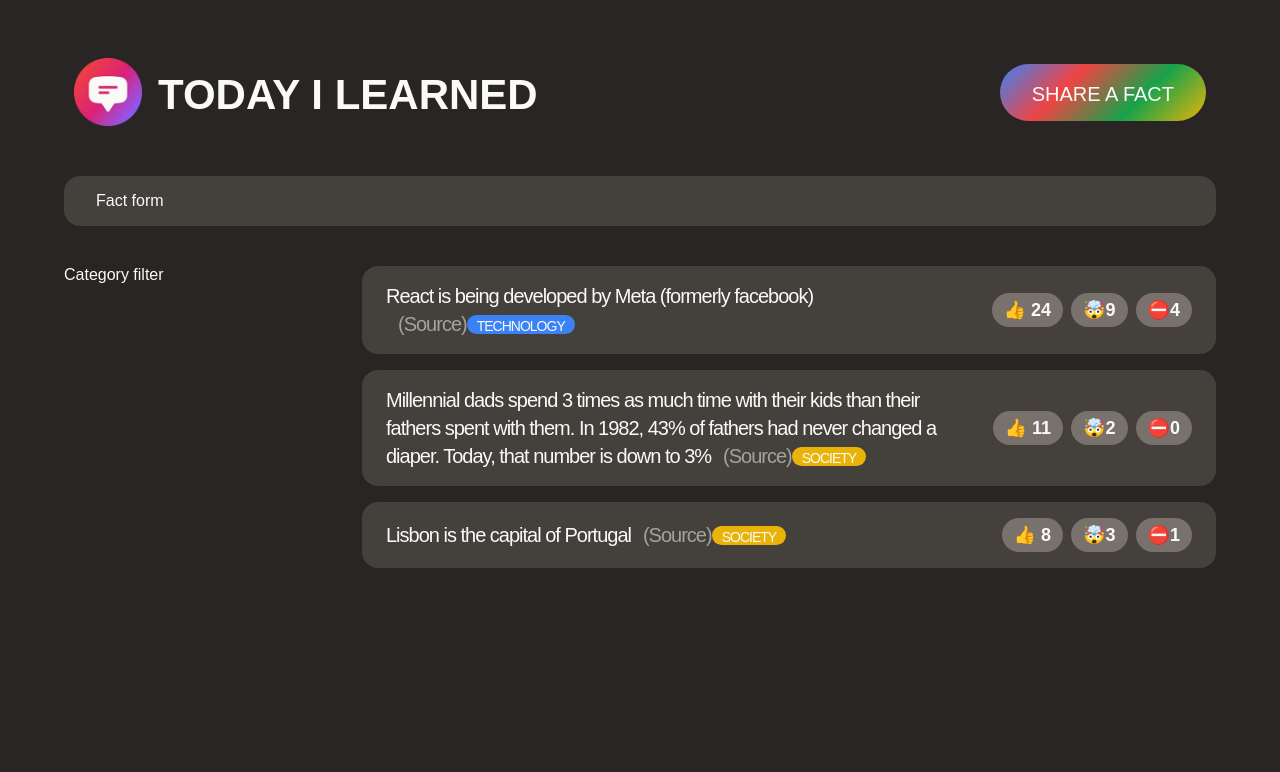
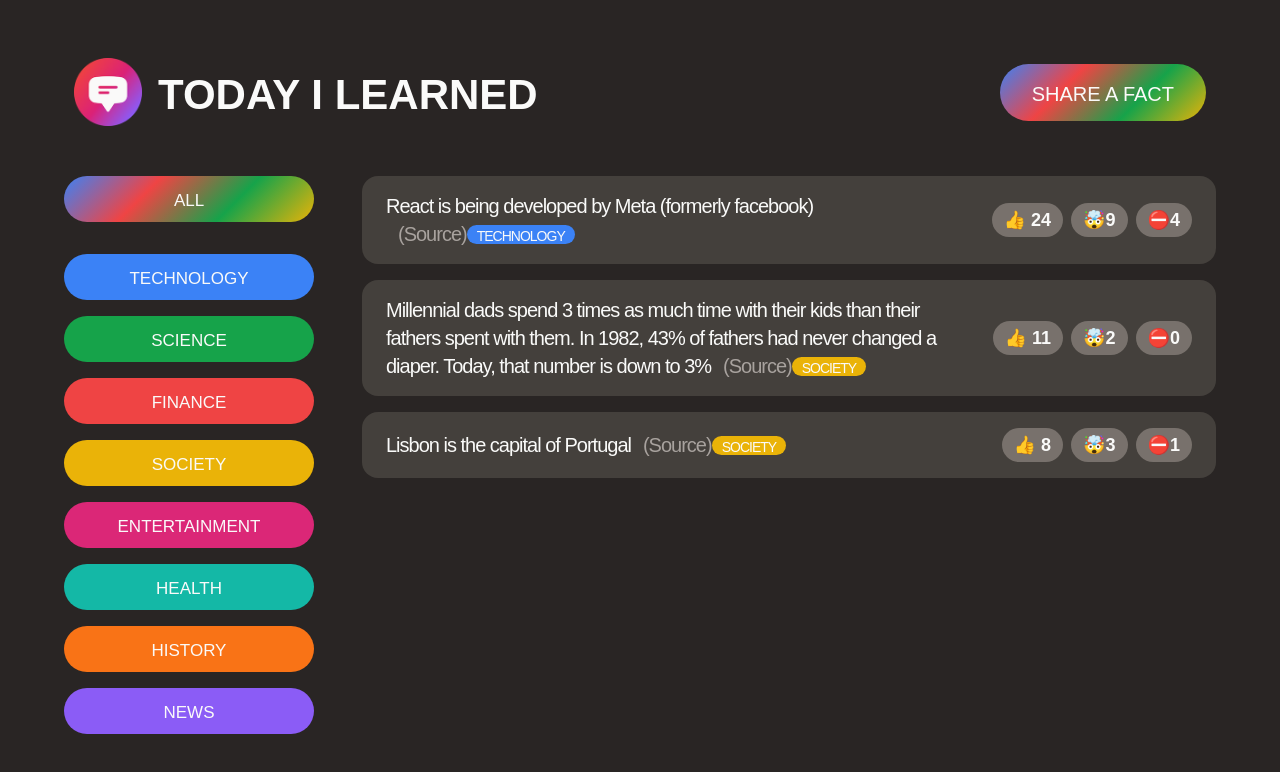
Before and after one commit to NMY0d4/Crash-Course-Training, a React (Create React App) app: page / in a window 1280 px wide. Shown: the top 772 px of the page. Built offline with nearby package versions, Linux system fonts and the light colour scheme; a web font is replaced by a local one.

Commit message:
add showForm fucntionality

```diff
--- a/src/App.js
+++ b/src/App.js
@@ -1,10 +1,12 @@
-import { Fragment } from "react";
-import CategoryFilter from "./components/Category";
+import { Fragment, useState } from "react";
+import CategoryFilter from "./components/CategoryFilter";
+import Counter from "./components/Counter";
 import FactList from "./components/FactList";
 import NewFactForm from "./components/NewFactForm";
 import "./style.css";
 
 const App = () => {
+    const [showForm, setShowForm] = useState(false);
     const appTitle = "Today I Learned";
     return (
         <Fragment>
@@ -14,9 +16,14 @@ const App = () => {
                     <img src="logo.png" alt="logo" />
                     <h1>{appTitle}</h1>
                 </div>
-                <button className="btn btn-large btn-open">Share a fact</button>
+                <button
+                    className="btn btn-large btn-open"
+                    onClick={() => setShowForm((show) => !show)}
+                >
+                    Share a fact
+                </button>
             </header>
-            <NewFactForm />
+            {showForm ? <NewFactForm /> : null}
             <main className="main">
                 <CategoryFilter />
                 <FactList />
--- a/src/components/Category.jsx
+++ /dev/null
@@ -1,5 +0,0 @@
-const CategoryFilter = () => {
-    return <aside>Category filter</aside>;
-};
-
-export default CategoryFilter;
--- /dev/null
+++ b/src/components/CategoryFilter.jsx
@@ -0,0 +1,25 @@
+import { CATEGORIES } from "./FactList";
+
+const CategoryFilter = () => {
+    return (
+        <aside>
+            <ul>
+                <li className="category">
+                    <button className="btn btn-all-categories">All</button>
+                </li>
+                {CATEGORIES.map((cat) => (
+                    <li key={cat.name} className="category">
+                        <button
+                            className="btn btn-category"
+                            style={{ backgroundColor: cat.color }}
+                        >
+                            {cat.name}
+                        </button>
+                    </li>
+                ))}
+            </ul>
+        </aside>
+    );
+};
+
+export default CategoryFilter;
--- /dev/null
+++ b/src/components/Counter.jsx
@@ -0,0 +1,19 @@
+import { useState } from "react";
+
+const Counter = () => {
+    const [count, setCount] = useState(0);
+
+    return (
+        <div>
+            <span style={{ fontSize: "40px" }}>{count}</span>
+            <button
+                className="btn btn-large"
+                onClick={() => setCount((c) => c + 1)}
+            >
+                +1
+            </button>
+        </div>
+    );
+};
+
+export default Counter;
--- a/src/components/FactList.jsx
+++ b/src/components/FactList.jsx
@@ -60,3 +60,4 @@ const FactList = () => {
 };
 
 export default FactList;
+export { CATEGORIES };
```
